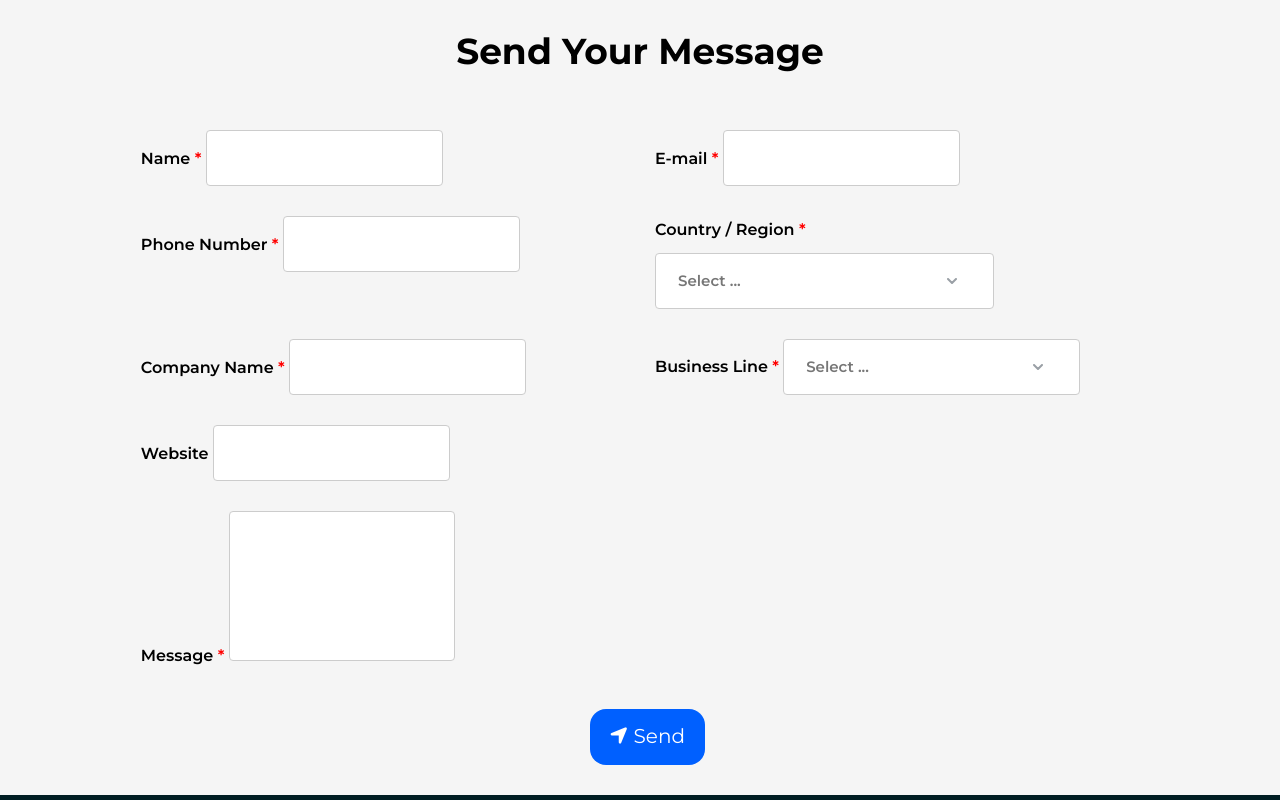
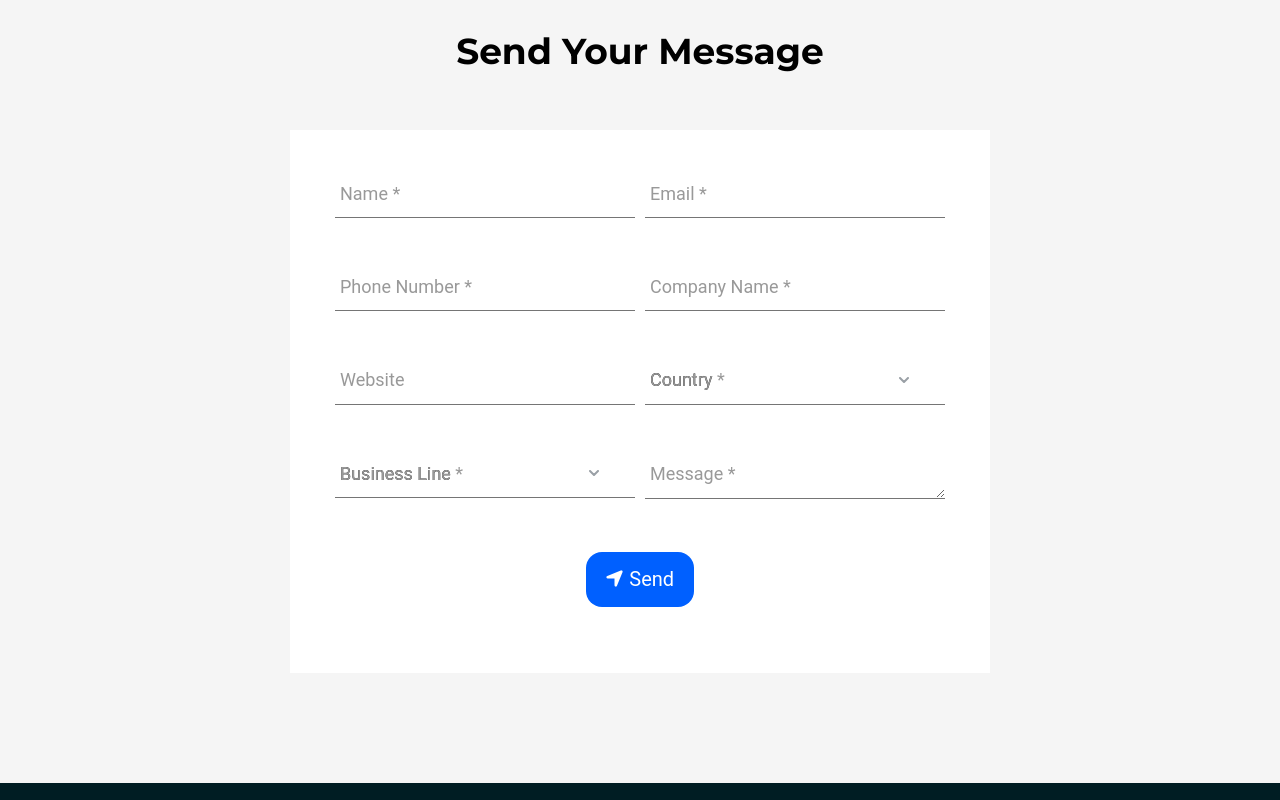
Before and after one commit to AqilBayramli/Apertech, a website: page html/contact.html in a window 1280 px wide. Shown: the part 1340-2140 px from the top of the page. Drawn offline with nearby package versions, Linux system fonts and the light colour scheme; files whose address does not match are found by name.

Commit message:
emailform3

```diff
--- a/css/contact.css
+++ b/css/contact.css
@@ -317,6 +317,14 @@ button span {
 	height: 50px;
 }
 
+.contact__form__section{
+	padding-bottom: 110px
+}
+
+.container_email >form {
+	margin-top: 30px;
+}
+
 
 @media only screen and (max-width: 965px) {
 	#mobile-nav-toggle {
--- a/html/contact.html
+++ b/html/contact.html
@@ -12,6 +12,8 @@
 <link href="../css/pageHeader.css" rel="stylesheet">
 <link href="../css/scrollToTop.css" rel="stylesheet">
 <link href="../css/footerPage.css" rel="stylesheet">
+<link href="../css/servicePage.css" rel="stylesheet">
+
 
 
 
@@ -184,31 +186,51 @@ src="https://cdn.jsdelivr.net/npm/@emailjs/browser@3/dist/email.min.js"
 			</div>
 
 			<!-- Contact Form -->
-			<div class="contact-form">
 
-				<!-- Contact Form -->
+			<div class="container_email">
 
-					<form action="#" id="contact-form" class="form__body">
-						<div class="row clearfix">
-						<div class="form-group col-lg-6 col-md-6 col-sm-12">
-							<label>Name <span class="label__star">*</span></label>
-							<input id="contactName" type="text" name="username" autocomplete="off" >
-							<div class="field"></div>
+				<form>
+				  <div class="email_input">
+
+				  <div class="group">
+					<input id="contactName" type="text" name="username" required>
+					<span class="highlight"></span>
+					<label>Name *</label>
 				  </div>
-						<div class="form-group col-lg-6 col-md-6 col-sm-12">
-							<label>E-mail <span class="label__star">*</span></label>
-							<input  id="contactEmail" type="text" name="mail" autocomplete="off" required>
-							<div class="field"></div>
+
+				  <div class="group">
+					  <input id="contactEmail" type="email" name="email" required>
+					<span class="highlight"></span>
+					<label>Email *</label>
 				  </div>
-						<div class="form-group col-lg-6 col-md-6 col-sm-12">
-							<label>Phone Number <span class="label__star">*</span></label>
-							<input  id="phoneNumber" type="tel" name="phone" required>
-							<div class="field"></div>
 				</div>
-						<div class="form-group col-lg-6 col-md-6 col-sm-12">
-							<label>Country / Region <span class="label__star">*</span></label>
-							<select id="contactCountry" name="region" class="form__control invalid form__section" autocomplete="off" required>
-								<option value="">Select ...</option>
+
+				<div class="email_input">
+
+					<div class="group">
+						<input id="phoneNumber" type="tel" name="num" required>
+						<span class="highlight"></span>
+						<label>Phone Number *</label>
+					</div>
+
+					<div class="group">
+						<input id="companyName" type="text" name="compName" required>
+						<span class="highlight"></span>
+						<label>Company Name *</label>
+					  </div>
+				</div>
+
+				<div class="email_input">
+
+					<div class="group">
+						<input id="companyWeb" type="text" name="site" required>
+						<span class="highlight"></span>
+						<label>Website</label>
+					</div>
+
+				  <div class="group">
+					<select name="Country" id="contactCountry" required>
+					<option value="" disabled selected hidden>Country</option>
 					<option value="Afghanistan">Afghanistan</option>
 									<option value="Aland Islands">Aland Islands</option>
 									<option value="Albania">Albania</option>
@@ -441,71 +463,52 @@ src="https://cdn.jsdelivr.net/npm/@emailjs/browser@3/dist/email.min.js"
 									<option value="Zambia">Zambia</option>
 									<option value="Zimbabwe">Zimbabwe</option>
 					</select>
-							<div class="field"></div>
+					<span class="highlight"></span>
+					<label>Country *</label>
+				  </div>
+				</div>
+
+				<div class="email_input">
+
+					<div class="group">
+					<select name="line" id="companySolutions" type="text" required>
+						<option value="" disabled selected hidden>Business Line</option>
+						<option value="Aerospace and Defense">Aerospace and Defense</option>
+						<option value="Distribution">Distribution</option>
+						<option value="Equipment">Equipment</option>
+						<option value="Fashion">Fashion</option>
+						<option value="Financials">Financials</option>
+						<option value="Food and Beverage">Food and Beverage</option>
+						<option value="Hospitality">Hospitality</option>
+						<option value="Human Capital Management">Human Capital Management</option>
+						<option value="Industrial">Industrial</option>
+						<option value="Infor Nexus Financials">Infor Nexus Financials</option>
+						<option value="Public Sector">Public Sector</option>
+						<option value="Supply Chain Planning">Supply Chain Planning</option>
+						<option value="Talent Science">Talent Science</option>
+						<option value="Workforce Management">Workforce Management</option>
+					</select>
+					<span class="highlight"></span>
+					<label>Business Line *</label>
+				  </div>
+				  <div class="group">
+					<textarea id="msg" name="message" required></textarea>
+					<span class="highlight"></span>
+					<label>Message *</label>
+				  </div>
 
 				</div>
-						<div class="form-group col-lg-6 col-md-6 col-sm-12">
-							<label>Company Name <span class="label__star">*</span></label>
-							<input id="companyName" type="text" name="company" required>
-							<div class="field"></div>
-						</div>
-						<div class="form-group col-lg-6 col-md-6 col-sm-12">
-							<label>Business Line <span class="label__star">*</span></label>
-							<select name="solutions" id="companySolutions" class="form__control invalid form__section field" autocomplete="off" required>
-								<option selected="" value="">Select ...</option>
-								<option value="Aerospace and Defense">Aerospace and Defense
-								</option>
-								<option value="Distribution">
-									Distribution</option>
-								<option value="Equipment">Equipment
-								</option>
-								<option value="Fashion">Fashion
-								</option>
-								<option value="Financials">
-									Financials</option>
-								<option value="Food and Beverage">Food and Beverage
-								</option>
-								<option value="Hospitality">
-									Hospitality</option>
-								<option value="Human Capital Management">Human Capital
-									Management</option>
-								<option value="Industrial">
-									Industrial</option>
-								<option value="Infor Nexus Financials">Infor Nexus Financials</option>
-								<option value="Public Sector">
-									Public Sector</option>
-								<option value="Supply Chain Planning"
-									attr-option-value="https://go.infor.com/see-our-software-supply-chain-planning">
-									Supply Chain Planning</option>
-								<option value="Talent Science">Talent
-									Science</option>
-								<option value="Workforce Management">Workforce Management</option>
-							</select>
-						</div>
-						<div class="form-group col-lg-6 col-md-6 col-sm-12">
-							<label>Website</label>
-							<input id="companyWeb" type="text" name="web" autocomplete="off">
-							<div class="field"></div>
-						</div>
 
-						<div class="form-group col-lg-12 col-md-12 col-sm-12">
-							<label for="formMessage" class="form__label">Message <span class="label__star">*</span></label>
-							<textarea id="msg" name="sms" autocomplete="off" required></textarea>
-							<div class="field"></div>
-						</div>
-						<div class="form-group text-center col-lg-12 col-md-12 col-sm-12">
-						<button onclick="sendMail()" type="button" class="contact__mail__btn">
-							<div class="btn__content">
+				  <div class="col-lg-12 col-md-12 col-sm-12 form-group">
+					<button onclick="sendMail()" type="button" class="service__btn">
 						<div class="svg-wrapper-1">
 						  <div class="svg-wrapper">
 							<i class="fa-solid fa-location-arrow"></i>
 						  </div>
 						</div>
 						<span>Send</span>
-							</div>
 					  </button>
 				</div>
-
 				<div id="successBanner">
 					<div class="toast active">
 						<div class="toast-content">
@@ -519,9 +522,10 @@ src="https://cdn.jsdelivr.net/npm/@emailjs/browser@3/dist/email.min.js"
 						<div class="progress active"></div>
 					</div>
 				</div>
+				</form>
 
-					</form>
 			  </div>
+
 			</div>
 
 			<!-- End Contact Form -->
```
Also changed, not shown: html/consulting.html (+0 -8 lines). Lines whose indentation alone changed are shown as unchanged.
